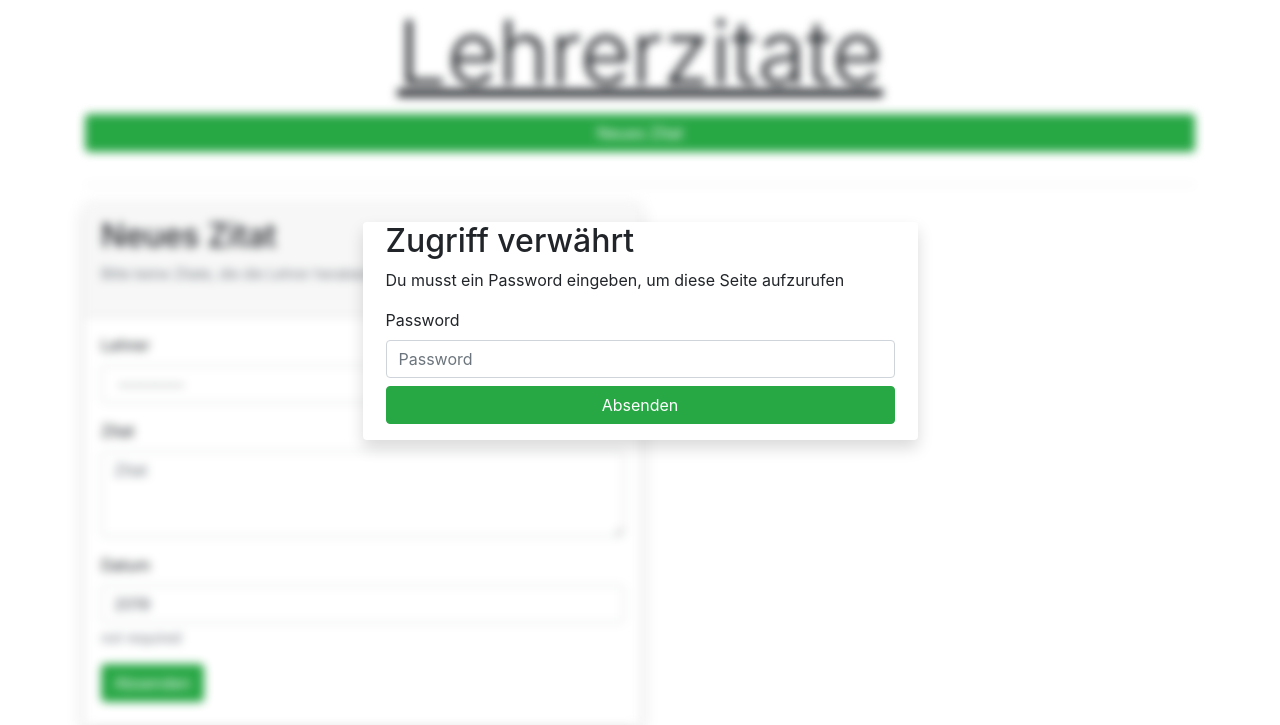
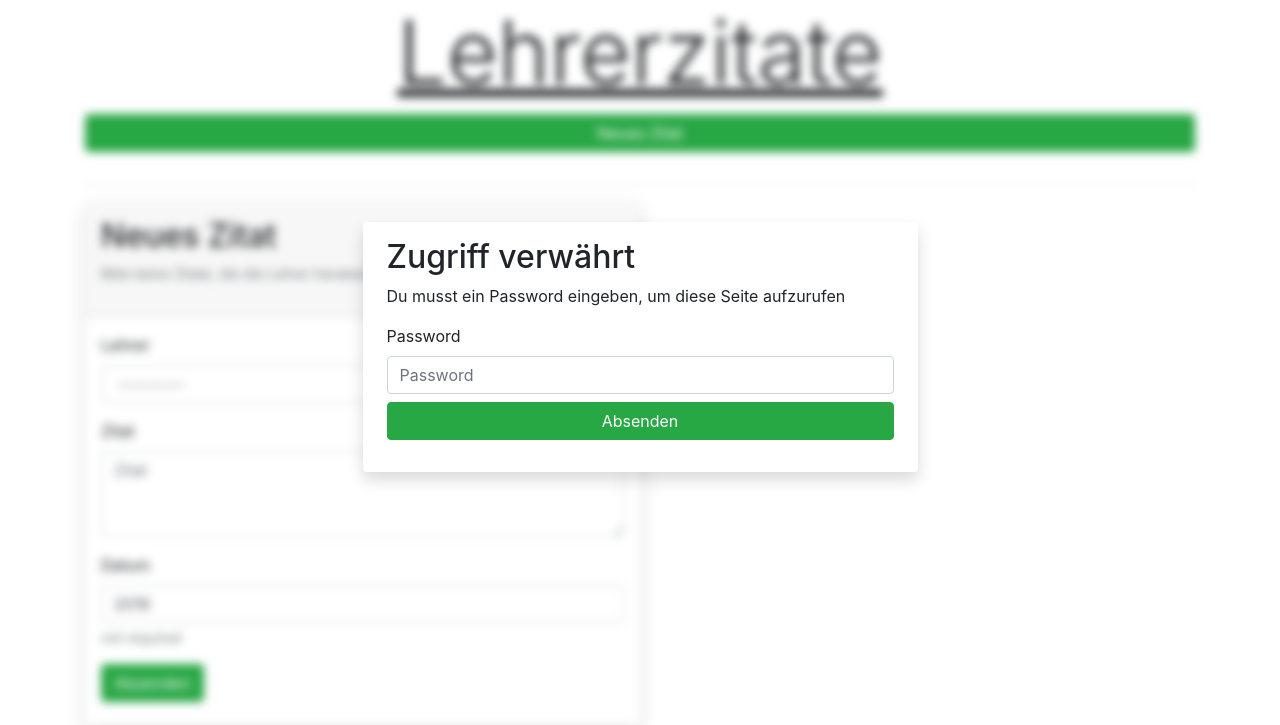
Before and after one commit to Septias/lehrerzitate, a Django app: page / in a window 1280 px wide. Shown: the top 725 px of the page. Run offline with Django 3.2, Linux system fonts and the light colour scheme; data that the repository does not hold is empty; some libraries are stand-ins or nearby versions.

Commit message:
visual update for the login thingi

```diff
--- a/lehrerzitate/quotes/templates/quotes/not_logged_in.html
+++ b/lehrerzitate/quotes/templates/quotes/not_logged_in.html
@@ -3,7 +3,7 @@
 
 {% block login %}
 	<div id="login" class="container justify-content-center fixed-top d-flex">
-		<div class="card col-lg-6 shadow" style="margin-top: 20%">
+		<div class="card col-lg-6 shadow p-3 rounded" style="margin-top: 20%">
 			<div class="card-body">
 				<h2> Zugriff verwährt </h2>
 				<p> Du musst ein Password eingeben, um diese Seite aufzurufen </p>
```
